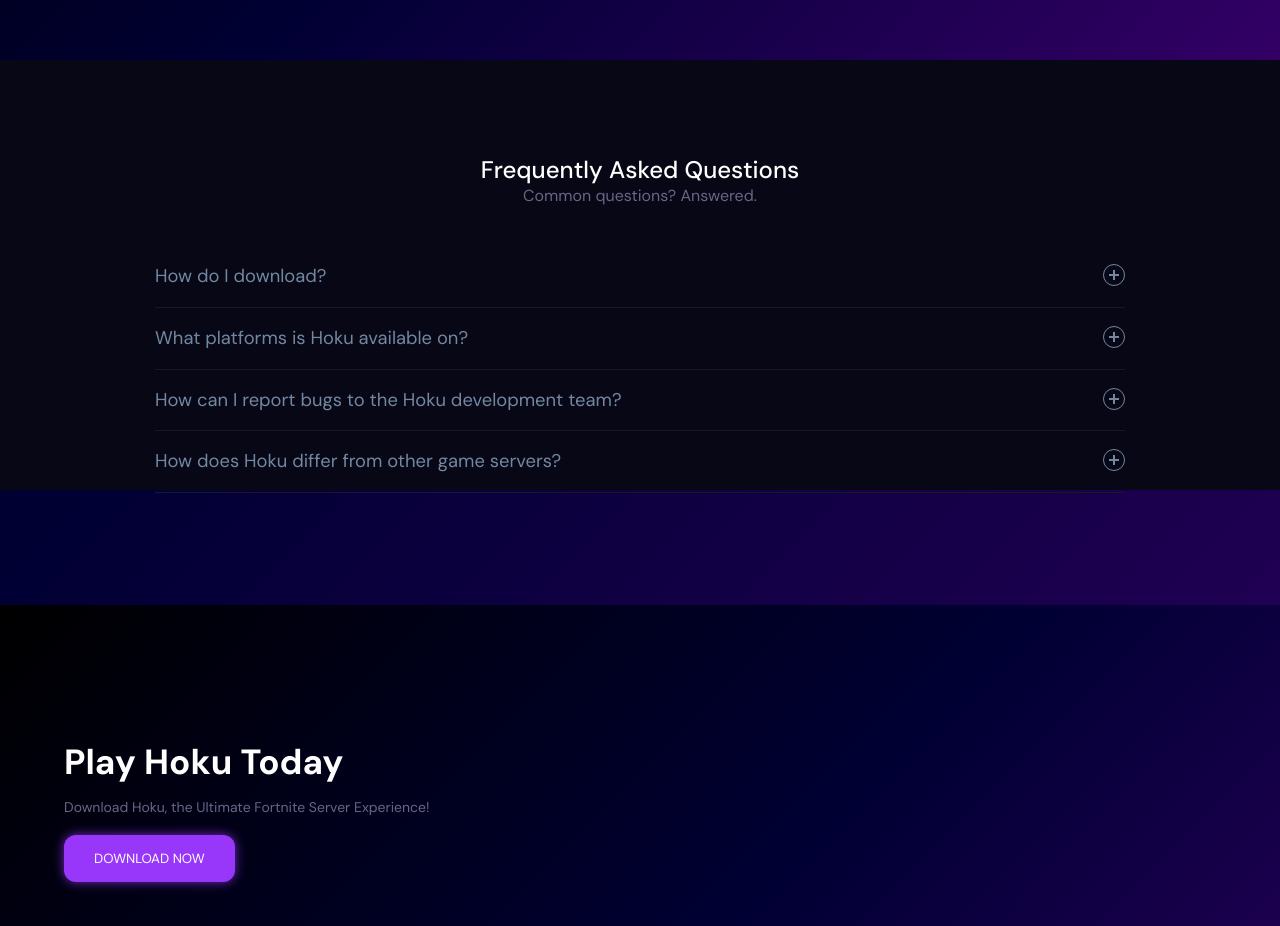
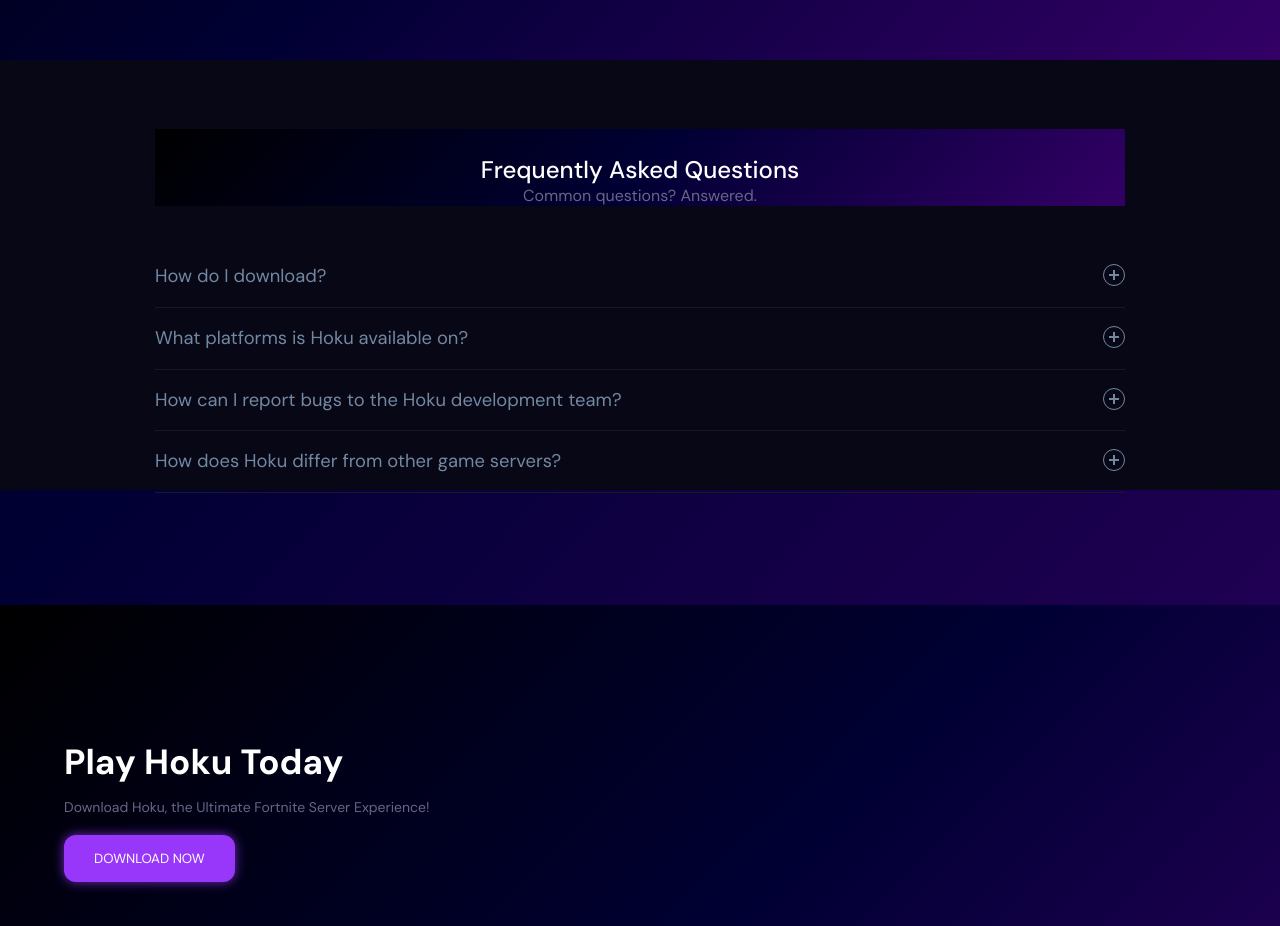
Before and after one commit to katopiler/lunawebsite, a website: page index.html in a window 1280 px wide. Shown: the part 1540-2466 px from the top of the page. Drawn offline with Linux system fonts and the light colour scheme.

Commit message:
Update styles.css

```diff
--- a/styles.css
+++ b/styles.css
@@ -567,6 +567,7 @@
 }
 
 .accordion .main-text{
+  background: linear-gradient(135deg, black, #000033, #330066);
     text-align: center;
     margin-bottom: 40px;
     margin-top: 69px;
```
